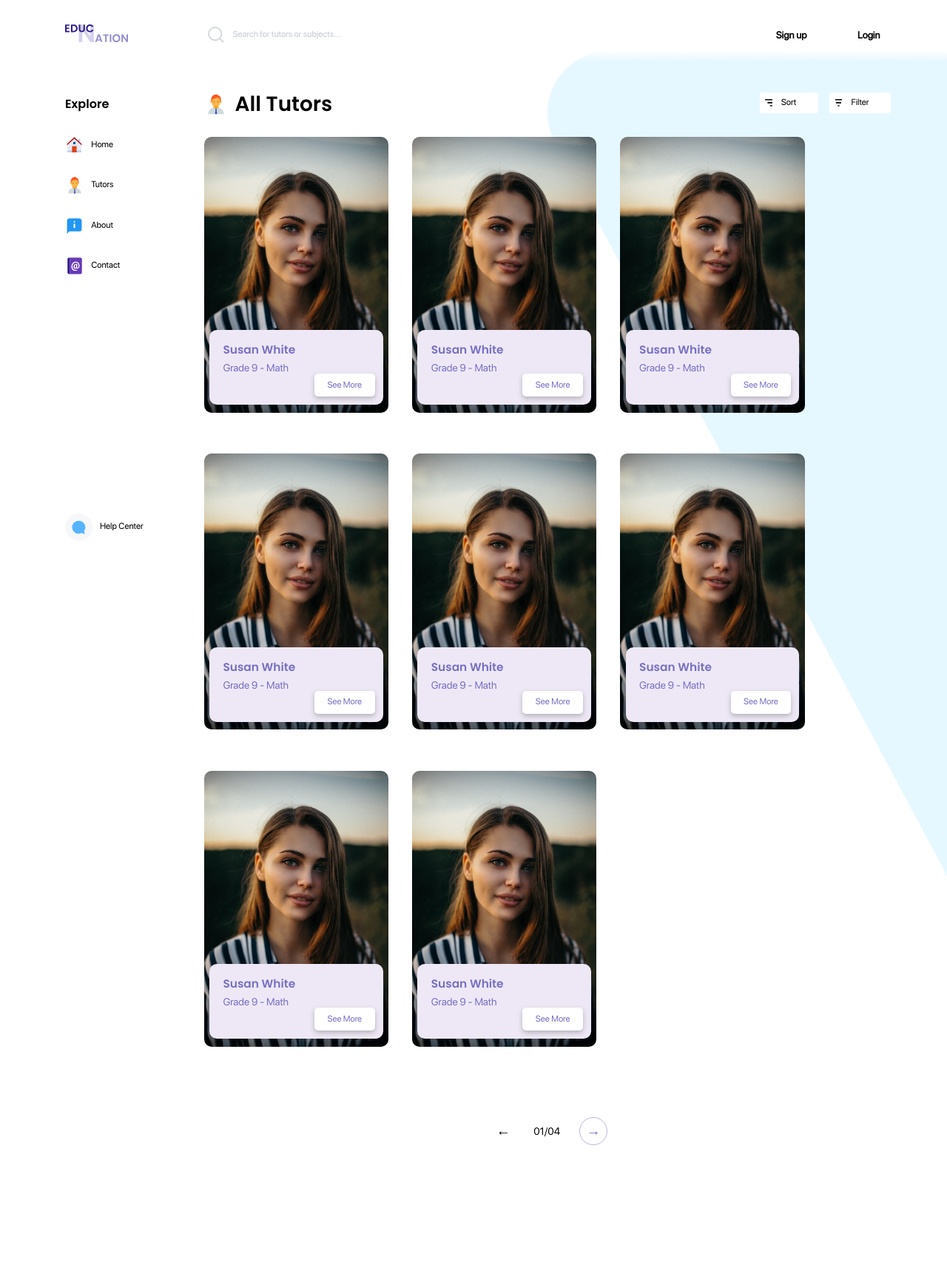
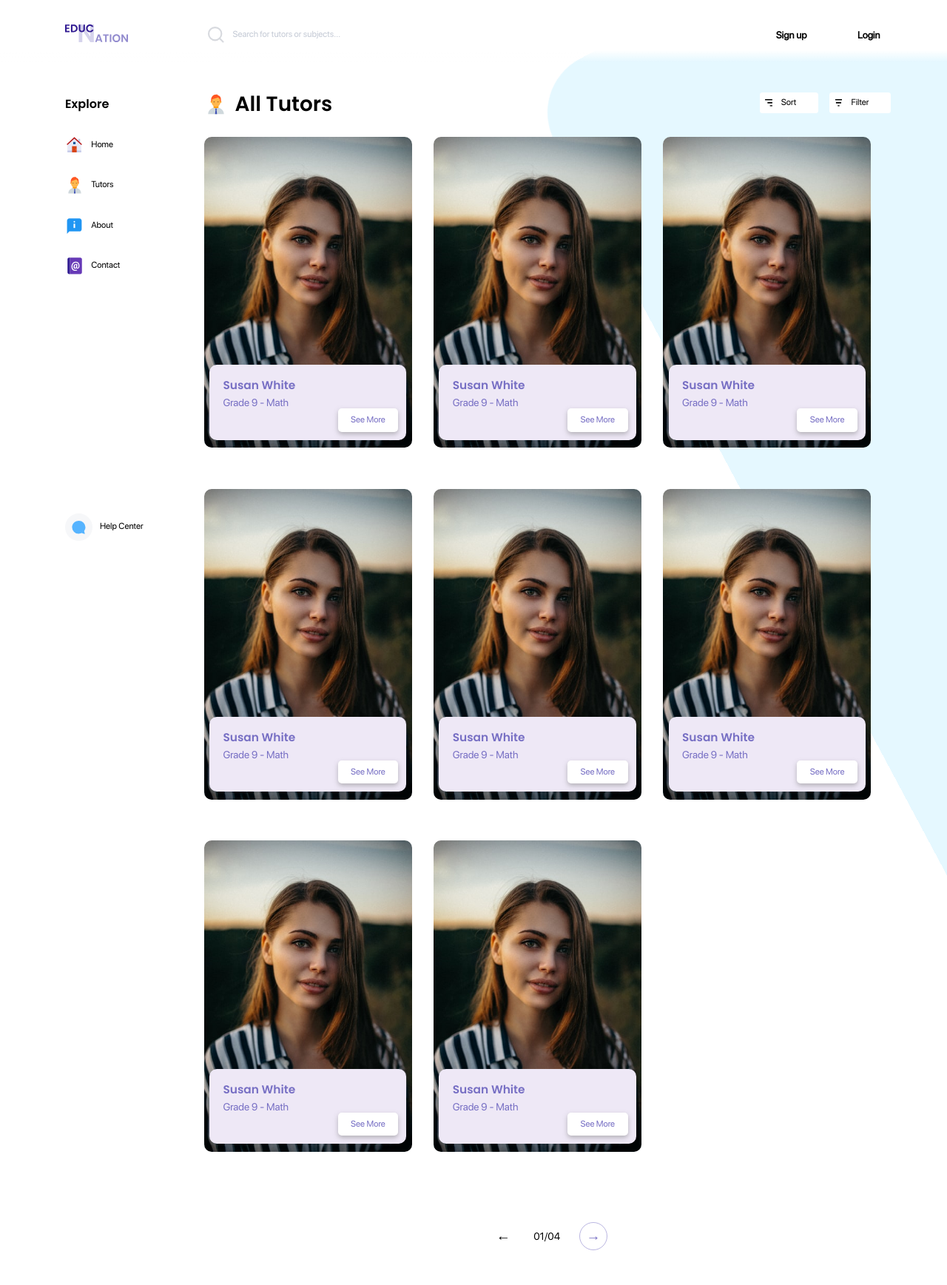
Before and after one commit to jjccy/Education_Nation, a PHP site: page /tutors-listing.php in a window 1280 px wide. Shown: the whole page at 74% size. Before the commit the page ends 1548 px from the top, so only its background shows below. Run offline with PHP 8.4, Linux system fonts and the light colour scheme.

Commit message:
a better tutor listing page

```diff
--- a/css/style.css
+++ b/css/style.css
@@ -449,6 +449,12 @@ img {
   }
 }
 
+@media screen and (min-width: 1990px) {
+  * {
+    font-size: 13pt;
+  }
+}
+
 
 
 /* responsive */
--- a/css/tutorListing.css
+++ b/css/tutorListing.css
@@ -67,11 +67,12 @@
   min-width: 10em;
   background-color: #f9f9f9;
   box-shadow: 0 .8em 1.5em 0 rgba(0,0,0,0.2);
+  right: 0;
   z-index: 1;
 }
 
 .dropdown:last-child > .dropdown-content {
-  right: 0;
+
 }
 
 .dropdown-content a {
@@ -79,7 +80,7 @@
   padding: 12px 16px;
   text-decoration: none;
   display: block;
-  text-align: center;
+  text-align: left;
 
   transition-duration: .2s;
   transition-property: background-color;
@@ -111,15 +112,18 @@
 }
 
 .cards-wrapper > .card-container {
-  flex: 1 1 auto;
+  flex: 1 1 17em;
   margin-bottom: 3.5em;
-  margin-right: 2.5vw;
-
-  max-width: 17em;
+  margin-right: 2em;
 }
 
 .cards-wrapper .btn {
     font-size: .8rem;
+}
+
+.cards-wrapper .max-flex-box-item {
+  flex: 1 1 17em;
+  margin-right: 2em;
 }
 /* cards end here */
 
--- a/tutors-listing.php
+++ b/tutors-listing.php
@@ -211,6 +211,8 @@
               </div>
           </div>
 
+          <div class="max-flex-box-item"></div>
+
 
         </div>
         <!-- end cards wrapper -->
```
